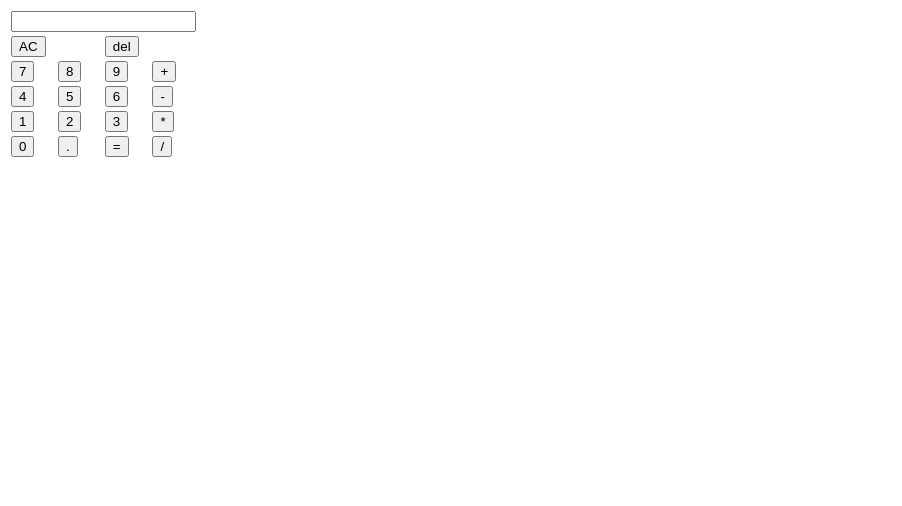
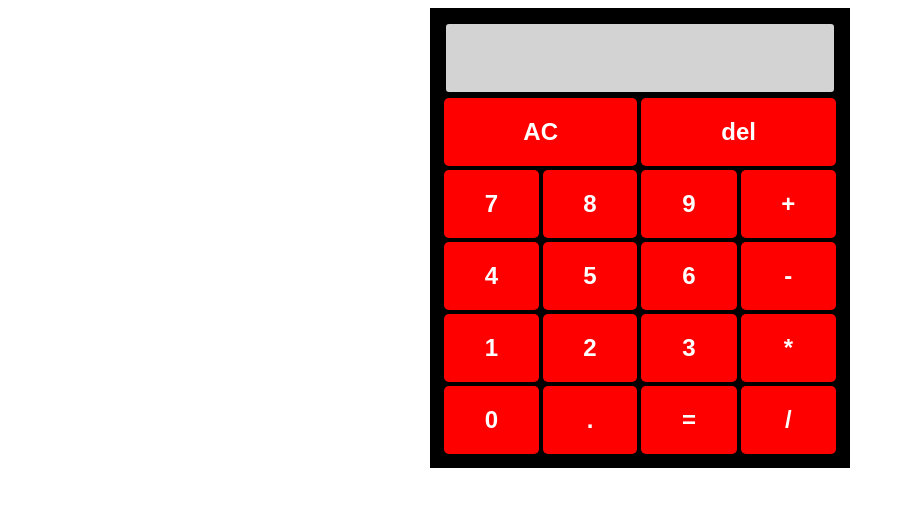
Before and after one commit to vicszuu/calculatorDesign, a plain HTML site: page index.html in a window 1280 px wide. Shown: the whole page, without its empty margins (0-902 px from the left). Drawn offline with Linux system fonts and the light colour scheme.

Commit message:
Update index.html

```diff
--- a/index.html
+++ b/index.html
@@ -2,8 +2,8 @@
     <html>
 
     <head>
-        <title>HTML Calculator</title>
-      <link rel="stylesheet" href="styling.css">
+        <title>HTML Calculator Design</title>
+      <link rel="stylesheet" href="styles.css">
     </head>
 
     <body>
```
